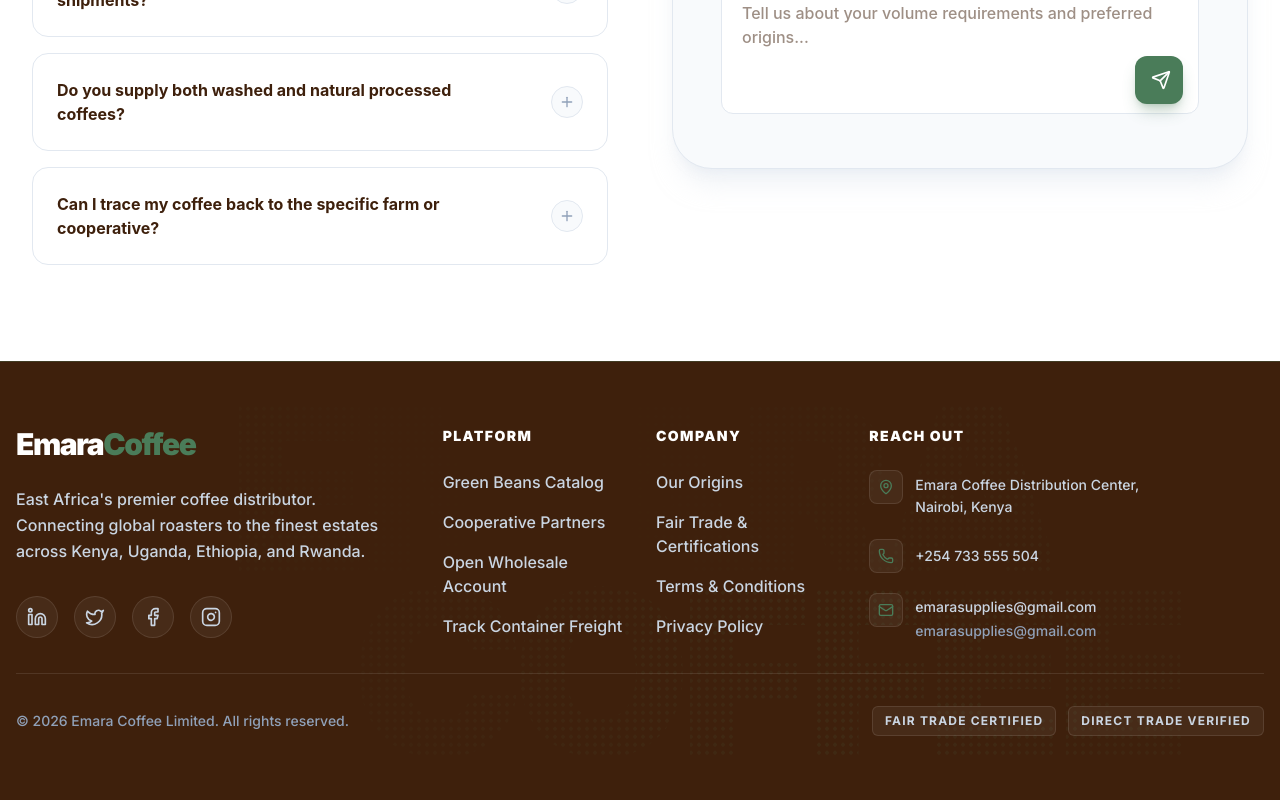
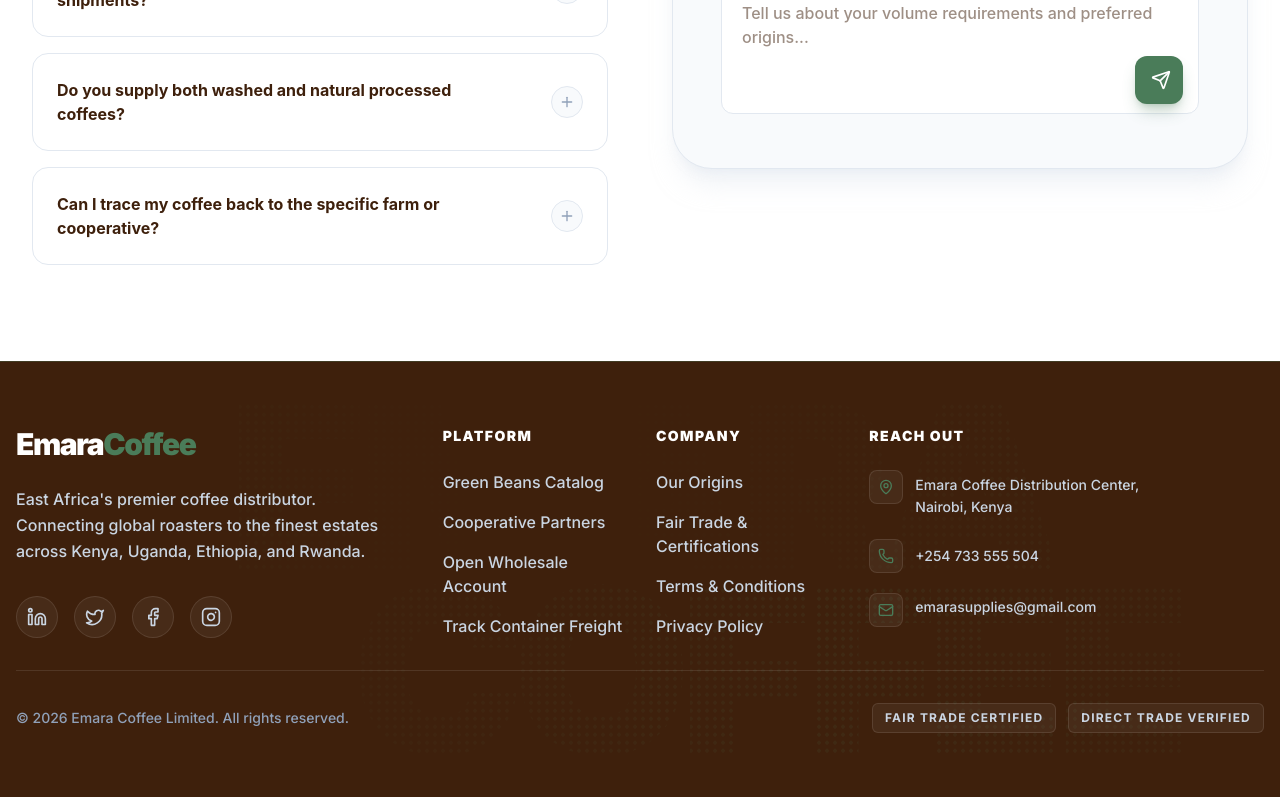
Before and after one commit to emara-coffee/emara-coffee-web, a Next.js app: page / in a window 1280 px wide. Shown: the part 4611-5411 px from the top of the page. Built offline with nearby package versions, Linux system fonts and the light colour scheme; no server answers.

Commit message:
App ready

```diff
--- a/components/layout/Footer.tsx
+++ b/components/layout/Footer.tsx
@@ -132,7 +132,7 @@
                 </div>
                 <div className="flex flex-col mt-1">
                   <span>emarasupplies@gmail.com</span>
-                  <span className="text-slate-400 mt-1">emarasupplies@gmail.com</span>
+                  {/* <span className="text-slate-400 mt-1">emarasupplies@gmail.com</span> */}
                 </div>
               </li>
             </ul>
```
